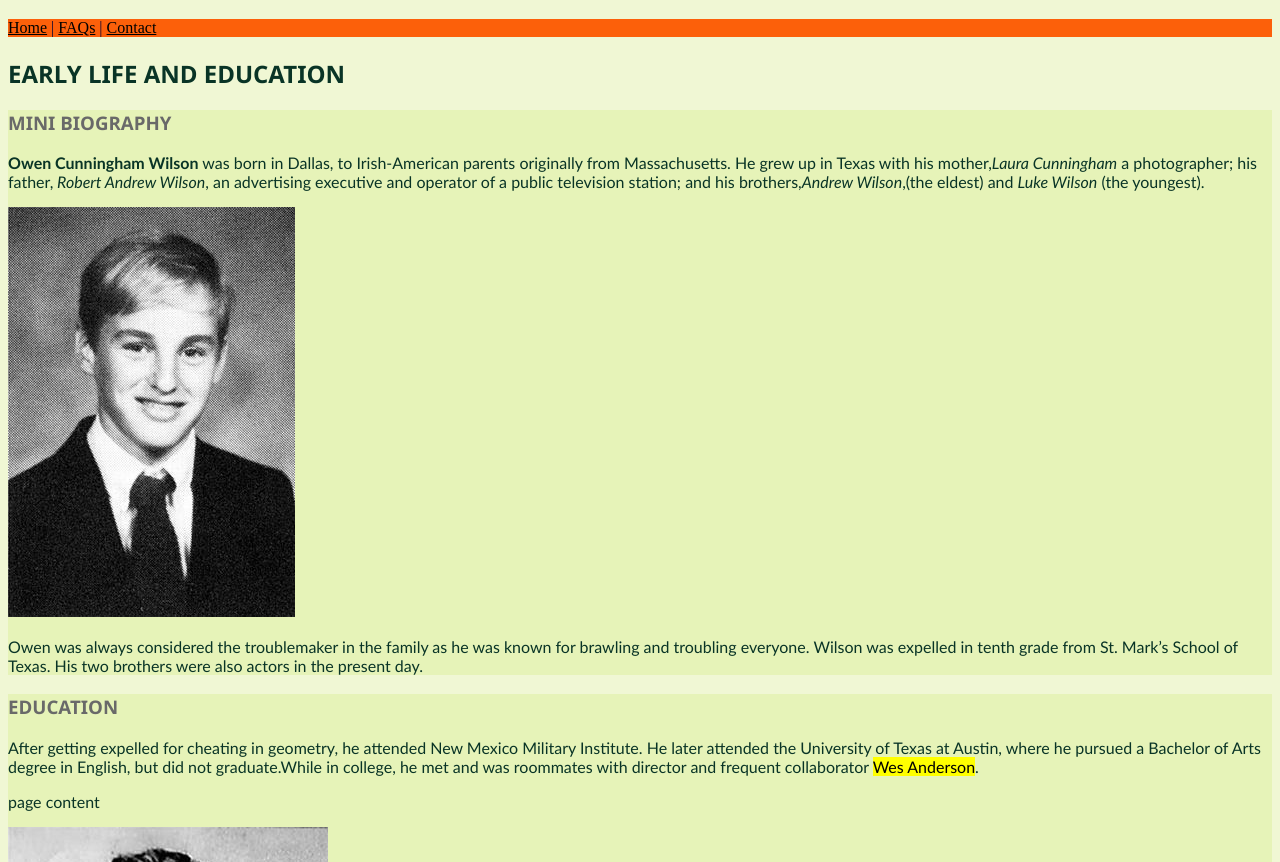
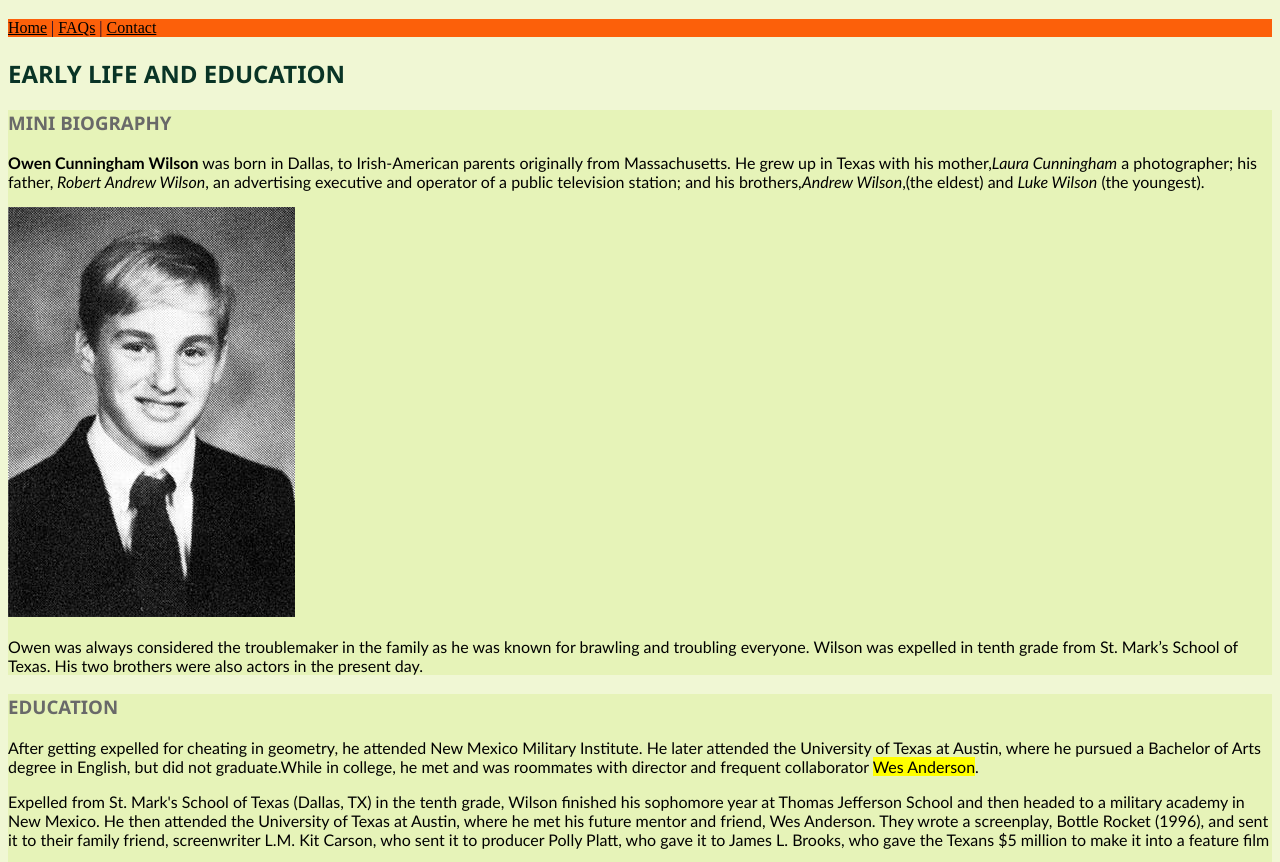
Before and after one commit to imeldalabang/WEBLAB, a plain HTML site: page index.html in a window 1280 px wide. Shown: the part 61-923 px from the top of the page. Drawn offline with Linux system fonts and the light colour scheme.

Commit message:
int commit

```diff
--- a/_css/style.css
+++ b/_css/style.css
@@ -39,6 +39,7 @@ h3{
 p{
   font-family:'Trebuchet MS', 'Lucida Sans Unicode', 'Lucida Grande', 'Lucida Sans', Arial, sans-serif;
   font-weight: lighter;
+  color:black
 }
 .style_group1{
   color: #110934  ;
--- a/index.html
+++ b/index.html
@@ -38,7 +38,11 @@
         <mark>Wes Anderson</mark>.
       </p>
 
-      <P>page content</P>
+      <P>Expelled from St. Mark's School of Texas (Dallas, TX) in the tenth grade, Wilson finished his sophomore year at
+        Thomas Jefferson School and then headed to a military academy in New Mexico. He then attended the University of
+        Texas at Austin, where he met his future mentor and friend, Wes Anderson. They wrote a screenplay, Bottle Rocket
+        (1996), and sent it to their family friend, screenwriter L.M. Kit Carson, who sent it to producer Polly Platt,
+        who gave it to James L. Brooks, who gave the Texans $5 million to make it into a feature film</P>
       <img src="image/owenwilsonm.png" alt="this is my second image.">
     </article>
     <h2>PERSONAL LIFE AND CHILDREN</h2>
```
